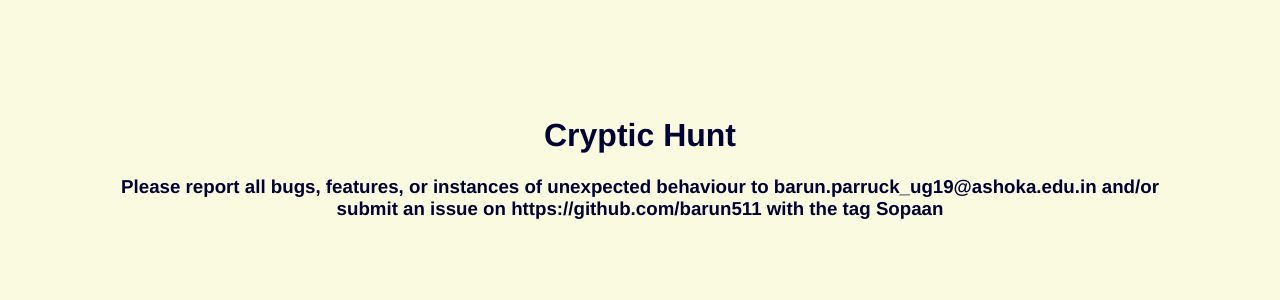
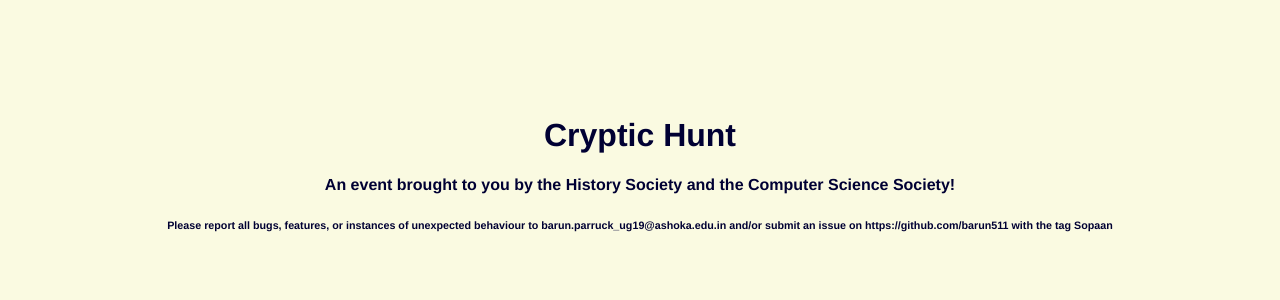
Before and after one commit to barun511/cryptic-hunt-personal, a Django app: page / in a window 1280 px wide. Shown: the part 34-334 px from the top of the page. Run offline with Django 3.2, Linux system fonts and the light colour scheme.

Commit message:
Changed start message

```diff
--- a/hunt/templates/index.html
+++ b/hunt/templates/index.html
@@ -1,5 +1,6 @@
 {% extends 'base.html' %}
 {% block 'content' %}
 <h1> Cryptic Hunt </h1>
-<h3> Please report all bugs, features, or instances of unexpected behaviour to barun.parruck_ug19@ashoka.edu.in and/or submit an issue on https://github.com/barun511 with the tag Sopaan</h3>
+<h4> An event brought to you by the History Society and the Computer Science Society! </h4>
+<h6> Please report all bugs, features, or instances of unexpected behaviour to barun.parruck_ug19@ashoka.edu.in and/or submit an issue on https://github.com/barun511 with the tag Sopaan</h6>
 {% endblock %}
```
